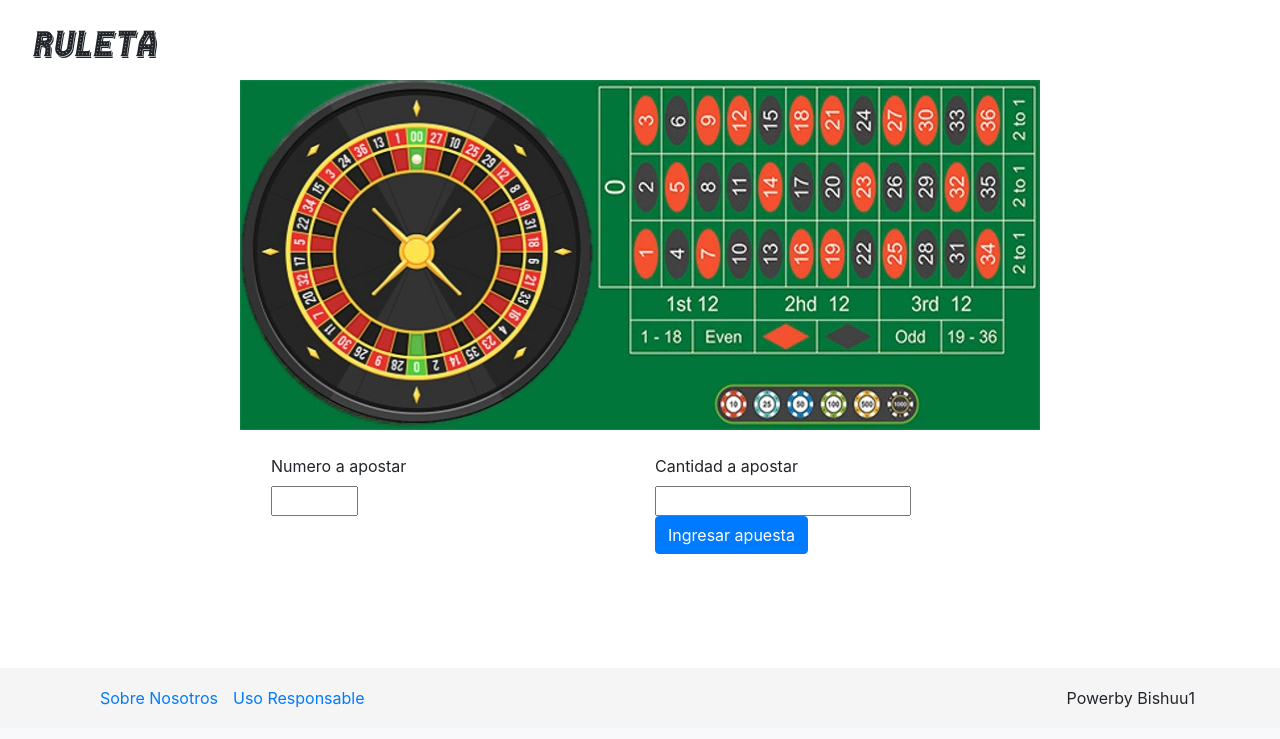
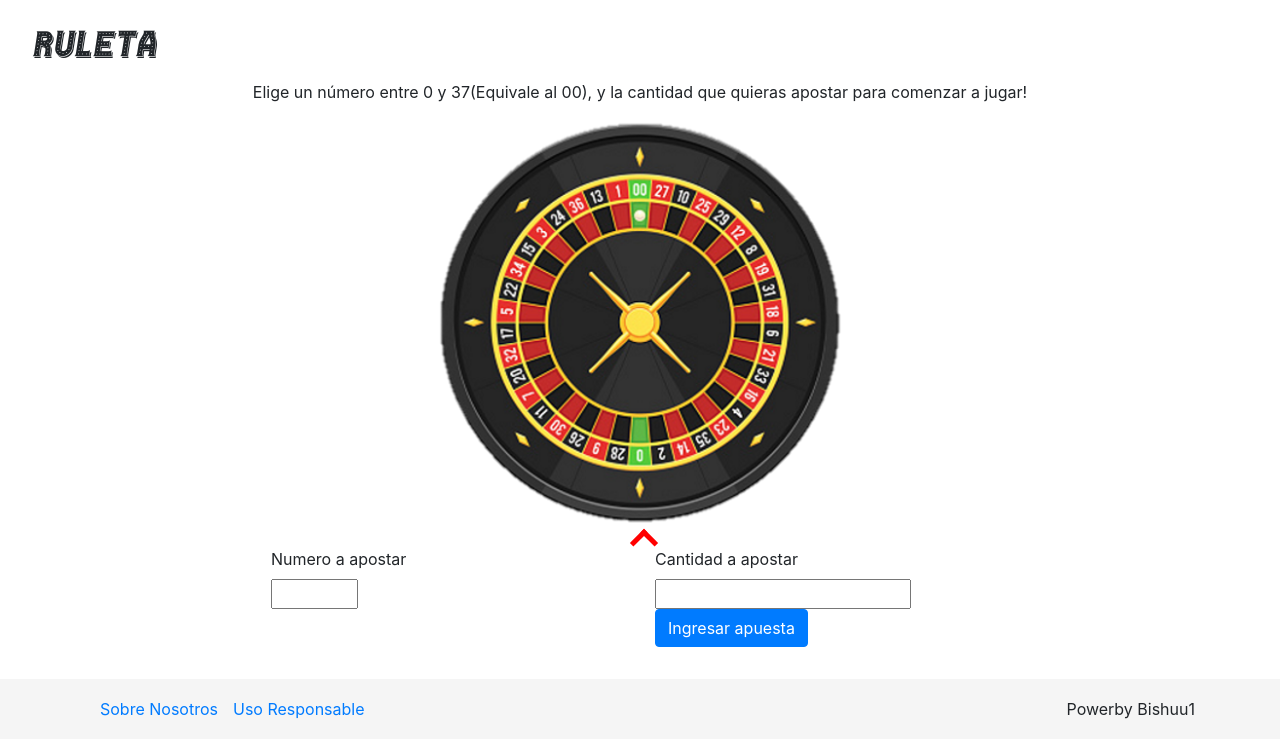
Before and after one commit to Bishuu1/DesarrolloWeb, a PHP site: page /Ruleta.php?CantApuesta=1 in a window 1280 px wide. Shown: the part 72-811 px from the top of the page. Before the commit the page ends 780 px from the top, so only its background shows below. Run offline with PHP 8.4, Linux system fonts and the light colour scheme; some libraries are stand-ins or nearby versions.

Commit message:
animaciones js, integracion php, etc

```diff
--- a/Ruleta.php
+++ b/Ruleta.php
@@ -1,5 +1,45 @@
 <?php
-include_once("header.php")
+    include_once("header.php");
+    $randomNumber = rand(0,37);
+    $message = "<p>Elige un número entre 0 y 37(Equivale al 00), y la cantidad que quieras apostar para comenzar a jugar!</p>";
+    $ganador = 36*$_GET["CantApuesta"];
+
+    if ( isset($_GET["CantApuesta"]) && isset($_GET["NumeroApuesta"]) && $_GET["CantApuesta"] !="" && $_GET["NumeroApuesta"] !=""){
+?>
+
+<script>
+$(function() {
+    function rotate(degree) {
+        arregloNumero = [122, 34, 123, 0, 0, 0, 0, 0, 0, 0, 0, 0, 0, 0, 0, 0, 0, 0, 0, 0, 0, 0, 0, 0, 0, 0, 0,
+            0,
+            0, 0, 0, 0, 0, 0, 0, 0, 0, 0, 0
+        ];
+        $("#ruleta-juego-imagen").css({
+            'transform': 'rotate(3600deg)'
+        });
+    }
+
+
+    rotate();
+
+    setTimeout(function() {
+        $("#messageRuleta").css({
+            'display': 'block'
+        });
+    }, 4000);
+
+});
+</script>
+
+<?php
+    if($_GET["NumeroApuesta"] == $randomNumber){
+        $message = "<p id='messageRuleta' style='display:none;'> Felicitaciones, salió ".$randomNumber." ganaste $ ".$ganador."! Sigue jugando!</p>";
+    }
+    else{
+        $message = "<p id='messageRuleta' style='display:none;'> Que lastima salió ".$randomNumber." y perdiste ".$_GET["CantApuesta"].". Sigue jugando!</p>";
+    }
+}
+
 ?>
 
 <body>
@@ -37,7 +77,9 @@ include_once("header.php")
             <h1>Ruleta</h1>
         </div>
         <div class="Juego">
-            <img src="assets/images/ruleta_juego.webp" class="img-fluid" alt="JuegoRuleta" />
+            <?php print($message);?>
+            <img id='ruleta-juego-imagen' src="assets/images/ruleta_juego.webp" alt="JuegoRuleta" />
+            <div class="ruleta-indicador"></div>
         </div>
 
         <div class="container-text">
@@ -46,11 +88,11 @@ include_once("header.php")
                     <div class="row">
                         <div class="col">
                             <label for="NumeroApuesta">Numero a apostar</label><br>
-                            <input type="number" min="0" max="36" step="1" />
+                            <input name="NumeroApuesta" type="number" min="0" max="36" step="1" />
                         </div>
                         <div class="col">
                             <label for="CantApuesta">Cantidad a apostar</label><br>
-                            <input type="number" min="0" step="1" />
+                            <input name="CantApuesta" type="number" min="0" step="1" />
                             <button type="submit" class="btn btn-primary mb-2">Ingresar apuesta</button>
                         </div>
                     </div>
@@ -73,8 +115,7 @@ include_once("header.php")
             </div>
         </div>
     </footer>
-    <script src="https://code.jquery.com/jquery-3.5.1.slim.min.js"
-        integrity="sha384-DfXdz2htPH0lsSSs5nCTpuj/zy4C+OGpamoFVy38MVBnE+IbbVYUew+OrCXaRkfj" crossorigin="anonymous">
+    <script src="https://ajax.googleapis.com/ajax/libs/jquery/3.3.1/jquery.min.js"></script>
     </script>
     <script>
     window.jQuery ||
--- a/assets/style/style.css
+++ b/assets/style/style.css
@@ -58,6 +58,17 @@ body > .container {
 .Juego{
   text-align: center;
 }
+.ruleta-indicador{
+	width: 20px;
+	height: 20px;
+	border-right: 5px solid red;
+	border-top: 5px solid red;
+  transform: rotate(-45deg);
+  position: absolute;
+  margin-left: 49.5%;
+  margin-top: 10px;
+}
+
 .container-text{
   text-align: justify;
   padding-top: 3vh;
```
Also changed, not shown: assets/images/ruleta_juego.webp.
